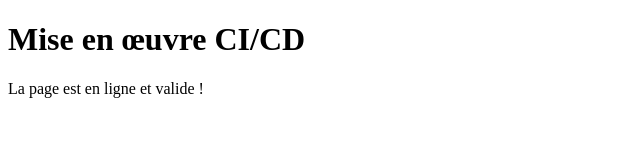
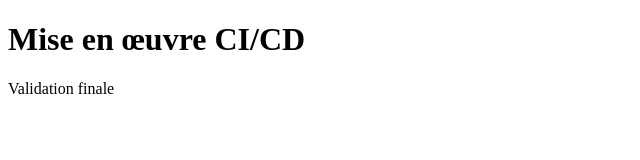
Before and after one commit to LKEph21/LAB-ING, a plain HTML site: page index.html in a window 1280 px wide. Shown: the whole page, without its empty margins (0-640 px from the left). Drawn offline with Linux system fonts and the light colour scheme.

```diff
--- a/index.html
+++ b/index.html
@@ -6,6 +6,6 @@
 </head>
 <body>
     <h1>Mise en œuvre CI/CD</h1>
-    <p>La page est en ligne et valide !</p>
+    <p>Validation finale</p>
 </body>
 </html>
```
